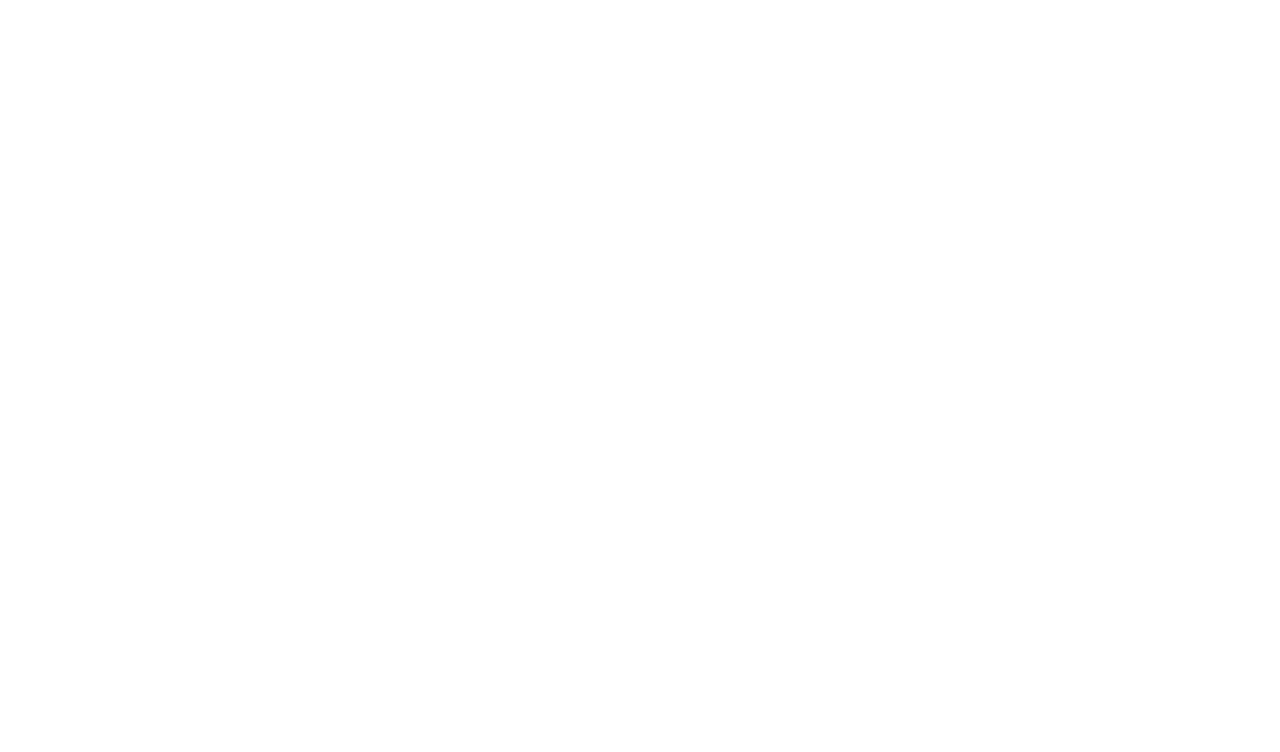
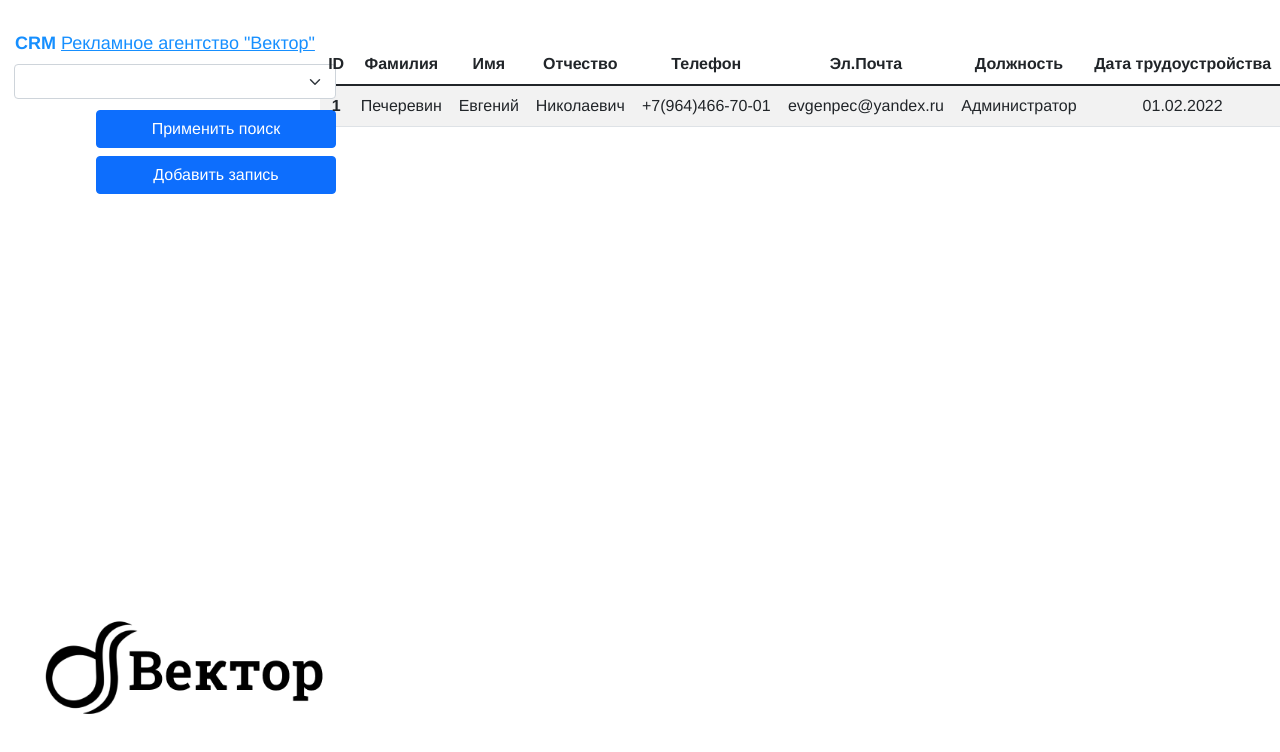
Before and after one commit to kl1mmm/AdminPanel_Vue, a Vue app: page /Staff in a window 1280 px wide. Shown: the top 752 px of the page. Built offline with nearby package versions, Linux system fonts and the light colour scheme.

Commit message:
Все таблицы с данными готовы.

```diff
--- a/src/components/Pages/OrdersListPage.vue
+++ b/src/components/Pages/OrdersListPage.vue
@@ -1,15 +1,100 @@
 <template>
-  <div>
-
+  <div class="leftBlock">
+    <div class="CRM" style="color: #168FFF; font-size: 18px; text-align: left; margin-left: 15px; margin-top: -30px;"><strong>CRM</strong> <ins>Рекламное агентство "Вектор"</ins></div>
+    <MyDropTables v-bind:value="TableValue" @input="TableValue = $event.target.value"></MyDropTables>
+    <MyButton class="btn" @click="referToTheTable">Применить поиск</MyButton>
+    <MyButton class="btn">Добавить запись</MyButton>
+    <img class="logo" src='@/components/UI/LogoMain.png'>
+  </div>
+  <div class="Table">
+    <MyTable>
+      <thead>
+      <tr>
+        <th scope="col">ID</th>
+        <th scope="col">№ договора</th>
+        <th scope="col">ID услуги</th>
+        <th scope="col">Плановая дата</th>
+        <th scope="col">Комментарий</th>
+        <th scope="col">ID ответсвенного сотрудника</th>
+      </tr>
+      </thead>
+      <tbody class="order" v-for="order in ordersList" :key="order.ID">
+      <tr>
+        <th scope="row">{{ order.ID }}</th>
+        <td>{{ order.contractNumb }}</td>
+        <td>{{ order.serviceID }}</td>
+        <td>{{ order.planeDate }}</td>
+        <td>{{ order.orderComment }}</td>
+        <td>{{ order.staffID }}</td>
+      </tr>
+      </tbody>
+    </MyTable>
   </div>
 </template>
 
 <script>
+import MyTable from "@/components/UI/MyTable";
+import MyDropTables from "@/components/UI/MyDropTables";
+import MyButton from "@/components/UI/MyButton";
+import router from "@/components/router/router";
 export default {
-
+  components: {MyButton, MyDropTables, MyTable},
+  data() {
+    return {
+      TableValue: '',
+      ordersList: [
+        {ID: 1, contractNumb: '1', serviceID: '1', planeDate:'10.02.2022', orderComment: 'Баннер "Продам" с номером телефона клиента.', staffID:'1'}
+      ]
+    }
+  },
+  methods: {
+    referToTheTable() {
+      if (this.TableValue === '1') {
+        router.push('/Contracts')
+      }
+      else if (this.TableValue === '2') {
+        router.push('/Clients-Entities')
+      }
+      else if (this.TableValue === '3') {
+        router.push('/Clients-Individual')
+      }
+      else if (this.TableValue === '4') {
+        router.push('/Staff')
+      }
+      else if (this.TableValue === '5') {
+        router.push('/Orders')
+      }
+      else if (this.TableValue === '6') {
+        router.push('/Price-List')
+      }
+    }
+  }
 }
 </script>
 
 <style scoped>
+.Table {
+  width: 75%;
+  margin-left: 25%;
+  margin-top: -12%;
+}
 
+.leftBlock {
+  display: flex;
+  flex-direction: column;
+  align-content: flex-start;
+  width: 350px;
+}
+
+.logo {
+  position: absolute;
+  align-self: center;
+  width: 23.5%;
+  margin-top: 42.25%;
+}
+
+.btn {
+  width: 15em;
+  margin: 0.25em 6em;
+}
 </style>
--- a/src/components/Pages/PriceListPage.vue
+++ b/src/components/Pages/PriceListPage.vue
@@ -1,15 +1,94 @@
 <template>
-  <div>
-
+  <div class="leftBlock">
+    <div class="CRM" style="color: #168FFF; font-size: 18px; text-align: left; margin-left: 15px; margin-top: -30px;"><strong>CRM</strong> <ins>Рекламное агентство "Вектор"</ins></div>
+    <MyDropTables v-bind:value="TableValue" @input="TableValue = $event.target.value"></MyDropTables>
+    <MyButton class="btn" @click="referToTheTable">Применить поиск</MyButton>
+    <MyButton class="btn">Добавить запись</MyButton>
+    <img class="logo" src='@/components/UI/LogoMain.png'>
+  </div>
+  <div class="Table">
+    <MyTable>
+      <thead>
+      <tr>
+        <th scope="col">ID услуги</th>
+        <th scope="col">Название</th>
+        <th scope="col">Цена</th>
+      </tr>
+      </thead>
+      <tbody class="service" v-for="service in priceList" :key="service.ID">
+      <tr>
+        <th scope="row">{{ service.ID }}</th>
+        <td>{{ service.naming }}</td>
+        <td>{{ service.price }}</td>
+      </tr>
+      </tbody>
+    </MyTable>
   </div>
 </template>
 
 <script>
+import MyTable from "@/components/UI/MyTable";
+import MyDropTables from "@/components/UI/MyDropTables";
+import MyButton from "@/components/UI/MyButton";
+import router from "@/components/router/router";
 export default {
-
+  components: {MyButton, MyDropTables, MyTable},
+  data() {
+    return {
+      TableValue: '',
+      priceList: [
+        {ID: 1, naming: 'Баннер 2.5x2', price: '5860'}
+      ]
+    }
+  },
+  methods: {
+    referToTheTable() {
+      if (this.TableValue === '1') {
+        router.push('/Contracts')
+      }
+      else if (this.TableValue === '2') {
+        router.push('/Clients-Entities')
+      }
+      else if (this.TableValue === '3') {
+        router.push('/Clients-Individual')
+      }
+      else if (this.TableValue === '4') {
+        router.push('/Staff')
+      }
+      else if (this.TableValue === '5') {
+        router.push('/Orders')
+      }
+      else if (this.TableValue === '6') {
+        router.push('/Price-List')
+      }
+    }
+  }
 }
 </script>
 
 <style scoped>
+.Table {
+  width: 75%;
+  margin-left: 25%;
+  margin-top: -12%;
+}
 
+.leftBlock {
+  display: flex;
+  flex-direction: column;
+  align-content: flex-start;
+  width: 350px;
+}
+
+.logo {
+  position: absolute;
+  align-self: center;
+  width: 23.5%;
+  margin-top: 42.25%;
+}
+
+.btn {
+  width: 15em;
+  margin: 0.25em 6em;
+}
 </style>
--- a/src/components/Pages/StaffList.vue
+++ b/src/components/Pages/StaffList.vue
@@ -1,15 +1,104 @@
 <template>
-  <div>
-
+  <div class="leftBlock">
+    <div class="CRM" style="color: #168FFF; font-size: 18px; text-align: left; margin-left: 15px; margin-top: -30px;"><strong>CRM</strong> <ins>Рекламное агентство "Вектор"</ins></div>
+    <MyDropTables v-bind:value="TableValue" @input="TableValue = $event.target.value"></MyDropTables>
+    <MyButton class="btn" @click="referToTheTable">Применить поиск</MyButton>
+    <MyButton class="btn">Добавить запись</MyButton>
+    <img class="logo" src='@/components/UI/LogoMain.png'>
+  </div>
+  <div class="Table">
+    <MyTable>
+      <thead>
+      <tr>
+        <th scope="col">ID</th>
+        <th scope="col">Фамилия</th>
+        <th scope="col">Имя</th>
+        <th scope="col">Отчество</th>
+        <th scope="col">Телефон</th>
+        <th scope="col">Эл.Почта</th>
+        <th scope="col">Должность</th>
+        <th scope="col">Дата трудоустройства</th>
+      </tr>
+      </thead>
+      <tbody class="staff" v-for="staff in staffData" :key="staff.ID">
+      <tr>
+        <th scope="row">{{ staff.ID }}</th>
+        <td>{{ staff.FamilyName }}</td>
+        <td>{{ staff.Name }}</td>
+        <td>{{ staff.Patronymic }}</td>
+        <td>{{ staff.Phone }}</td>
+        <td>{{ staff.Email }}</td>
+        <td>{{ staff.Post }}</td>
+        <td>{{ staff.Date }}</td>
+      </tr>
+      </tbody>
+    </MyTable>
   </div>
 </template>
 
 <script>
+import MyTable from "@/components/UI/MyTable";
+import MyDropTables from "@/components/UI/MyDropTables";
+import MyButton from "@/components/UI/MyButton";
+import router from "@/components/router/router";
 export default {
-
+  components: {MyButton, MyDropTables, MyTable},
+  data() {
+    return {
+      TableValue: '',
+      staffData: [
+        {ID: 1, FamilyName: 'Печеревин', Name: 'Евгений', Patronymic:'Николаевич', Phone: '+7(964)466-70-01', Email:'evgenpec@yandex.ru', Post: 'Администратор', Date: '01.02.2022'}
+      ]
+    }
+  },
+  methods: {
+    referToTheTable() {
+      if (this.TableValue === '1') {
+        router.push('/Contracts')
+      }
+      else if (this.TableValue === '2') {
+        router.push('/Clients-Entities')
+      }
+      else if (this.TableValue === '3') {
+        router.push('/Clients-Individual')
+      }
+      else if (this.TableValue === '4') {
+        router.push('/Staff')
+      }
+      else if (this.TableValue === '5') {
+        router.push('/Orders')
+      }
+      else if (this.TableValue === '6') {
+        router.push('/Price-List')
+      }
+    }
+  }
 }
 </script>
 
 <style scoped>
+.Table {
+  width: 75%;
+  margin-left: 25%;
+  margin-top: -12%;
+}
 
+.leftBlock {
+  display: flex;
+  flex-direction: column;
+  align-content: flex-start;
+  width: 350px;
+}
+
+.logo {
+  position: absolute;
+  align-self: center;
+  width: 23.5%;
+  margin-top: 42.25%;
+}
+
+.btn {
+  width: 15em;
+  margin: 0.25em 6em;
+}
 </style>
```
